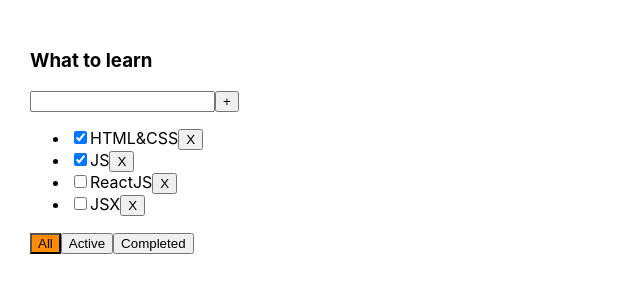
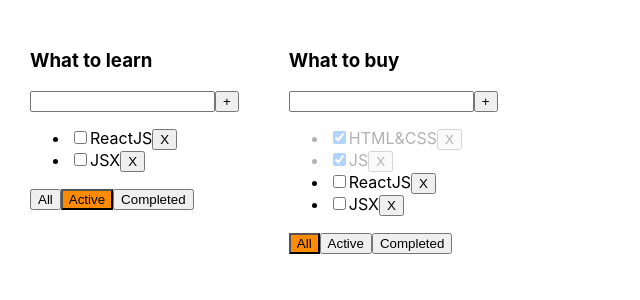
Before and after one commit to KobraMik/todolistAgain, a React (Create React App) app: page / in a window 1280 px wide. Shown: the top 300 px of the page, without its empty margins (0-640 px from the left). Built offline with nearby package versions, Linux system fonts and the light colour scheme.

Commit message:
added changes 5

```diff
--- a/src/App.css
+++ b/src/App.css
@@ -6,3 +6,19 @@
 .App > div {
   margin-right: 50px;
 }
+
+.error-message {
+  color: red;
+}
+
+.error {
+  border: red solid 3px;
+}
+
+.activeFilter {
+  background-color: darkorange;
+}
+
+.isDone {
+  opacity: 0.3;
+}
--- a/src/App.tsx
+++ b/src/App.tsx
@@ -4,8 +4,26 @@
 import {v1} from 'uuid';
 
 export type filterType = "All" | "Active" | "Completed"
+export type TodolistsType = {
+    id: string
+    title: string
+    filter: filterType
+}
 
 function App() {
+
+    function changeFilter (value: filterType, todolistID: string) {
+        let todolist = todolists.find(tl => tl.id === todolistID);
+        if (todolist) {
+            todolist.filter = value;
+            setTodolists([...todolists])
+        }
+    }
+
+    let [todolists, setTodolists] = useState<Array<TodolistsType>>([
+        {id: v1(), title: "What to learn", filter: "Active"},
+        {id: v1(), title: "What to buy", filter: "All"},
+    ])
 
     let [tasks, setTasks] = useState([
         {id: v1(), title: "HTML&CSS", isDone: true},
@@ -32,26 +50,31 @@
         setTasks([newTask, ...tasks])
     }
 
-    let [filter, setFilter] = useState<filterType>('All')
+    return (
+        <div className="App">
+            {
+                todolists.map(tl => {
                     let newTasks = tasks;
-    if (filter === 'Active') {
+                    if (tl.filter === 'Active') {
                         newTasks = newTasks.filter(f => !f.isDone)
 
                     }
-    if (filter === 'Completed') {
+                    if (tl.filter === 'Completed') {
                         newTasks = newTasks.filter(f => f.isDone)
                     }
-
-    return (
-        <div className="App">
-            <Todolist title="What to learn"
+                    return <Todolist
+                        key={tl.id}
+                        id={tl.id}
+                        title={tl.title}
                         tasks={newTasks}
                         removeTask={removeTask}
-                      filter={setFilter}
+                        changeFilter={changeFilter}
                         addTask={addTask}
                         changeCheked={changeCheked}
-                      activeFilter={filter}
+                        activeFilter={tl.filter}
                     />
+                })
+            }
         </div>
     );
 }
--- a/src/Todolist.tsx
+++ b/src/Todolist.tsx
@@ -1,5 +1,6 @@
 import React, {useState} from 'react';
 import {filterType} from "./App";
+import './App.css';
 
 type TaskType = {
     id: string
@@ -11,17 +12,18 @@
     title: string
     tasks: Array<TaskType>
     removeTask: (id: string) => void
-    filter: (value: filterType) => void
+    changeFilter: (value: filterType, todolistID: string) => void
     addTask: (titleInput: string) => void
     changeCheked: (id: string, isDone: boolean) => void
     activeFilter: filterType
+    id: string
 }
 
-export function Todolist({title, tasks, removeTask, filter, addTask, changeCheked, activeFilter, ...props}: PropsType) {
+export function Todolist({title, tasks, removeTask, changeFilter, addTask, changeCheked, activeFilter, ...props}: PropsType) {
     let [error, setError] = useState<string | null>(null)
 
-    function filterTask(value: filterType) {
-        filter(value)
+    function filterTask(value: filterType, todolistID: string) {
+        changeFilter(value, todolistID)
     }
 
     let [titleInput, setTitleInput] = useState('');
@@ -61,7 +63,7 @@
             <button onClick={onClickHandler}
             >+
             </button>
-            {error ? <div className="error-message">{error}</div> : null}
+            {error && <div className="error-message">{error}</div>}
         </div>
         <ul>
             {tasks.map((m) => {
@@ -71,10 +73,12 @@
                 }
 
                 return (
-                    <li><input type="checkbox"
-                               checked={m.isDone}
-                               onChange={changeChekedHandler}
-                    />
+                    <li className={m.isDone ? "isDone" : ""}>
+                        <input
+                            type="checkbox"
+                            checked={m.isDone}
+                            onChange={changeChekedHandler}
+                        />
                         <span>{m.title}</span>
                         <button onClick={() => {
                             removeTask(m.id)
@@ -85,9 +89,16 @@
 
         </ul>
         <div>
-            <button className={activeFilter === "All" ? "activeFilter": ""}  onClick={() => filterTask("All")}>All</button>
-            <button className={activeFilter === "Active" ? "activeFilter": ""} onClick={() => filterTask("Active")}>Active</button>
-            <button className={activeFilter === "Completed" ? "activeFilter": ""} onClick={() => filterTask("Completed")}>Completed</button>
+            <button className={activeFilter === "All" ? "activeFilter" : ""} onClick={() => filterTask("All", props.id)}>All
+            </button>
+            <button className={activeFilter === "Active" ? "activeFilter" : ""}
+                    onClick={() => {
+                        filterTask("Active", props.id)
+                    }}>Active
+            </button>
+            <button className={activeFilter === "Completed" ? "activeFilter" : ""}
+                    onClick={() => filterTask("Completed", props.id)}>Completed
+            </button>
         </div>
     </div>
 }
--- a/src/index.css
+++ b/src/index.css
@@ -11,15 +11,3 @@
   font-family: source-code-pro, Menlo, Monaco, Consolas, 'Courier New',
     monospace;
 }
-
-.error-message {
-  color: red;
-}
-
-.error {
-  border: red solid 3px;
-}
-
-.activeFilter {
-  background-color: darkorange;
-}
```
Lines whose indentation alone changed are shown as unchanged.
